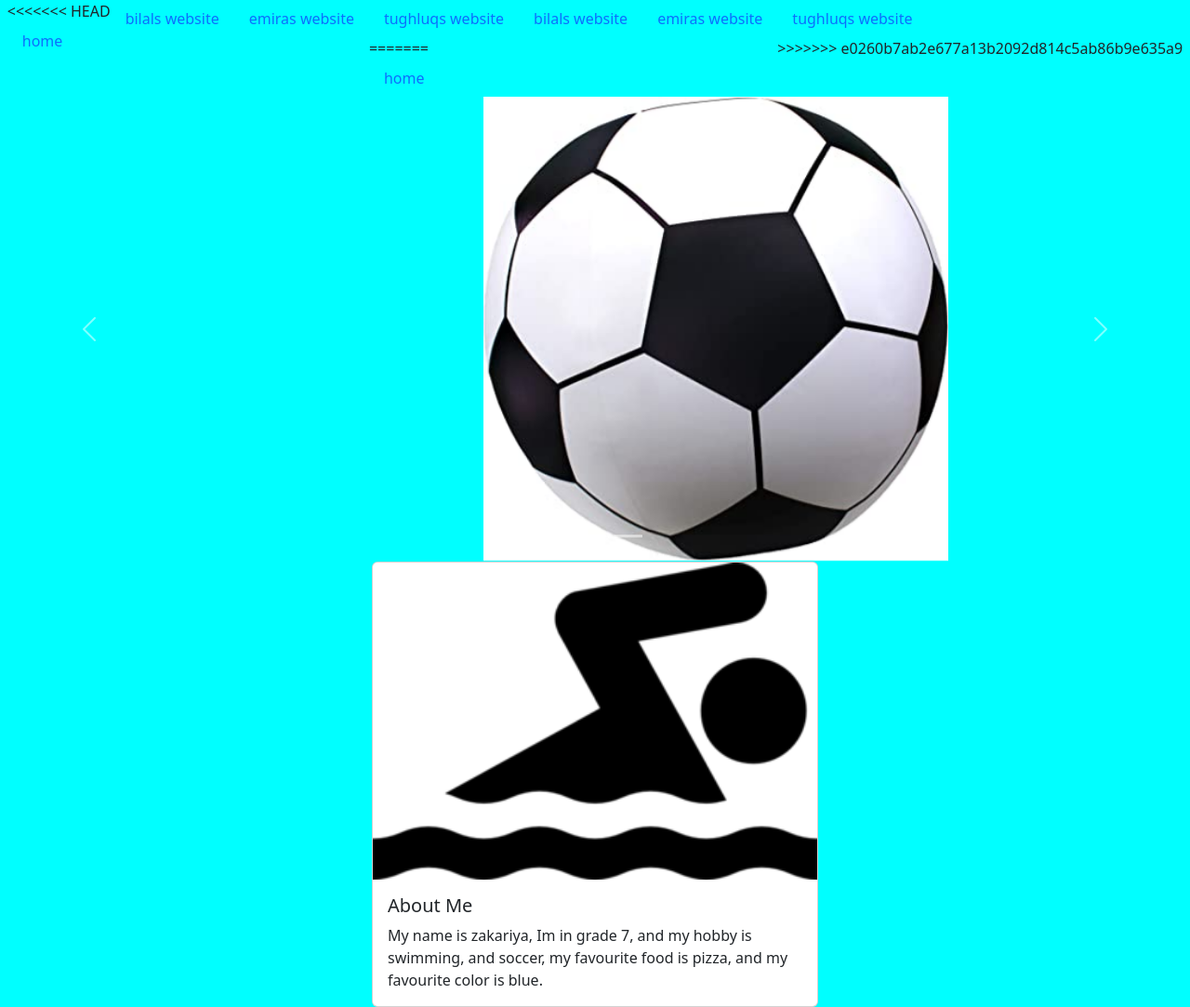
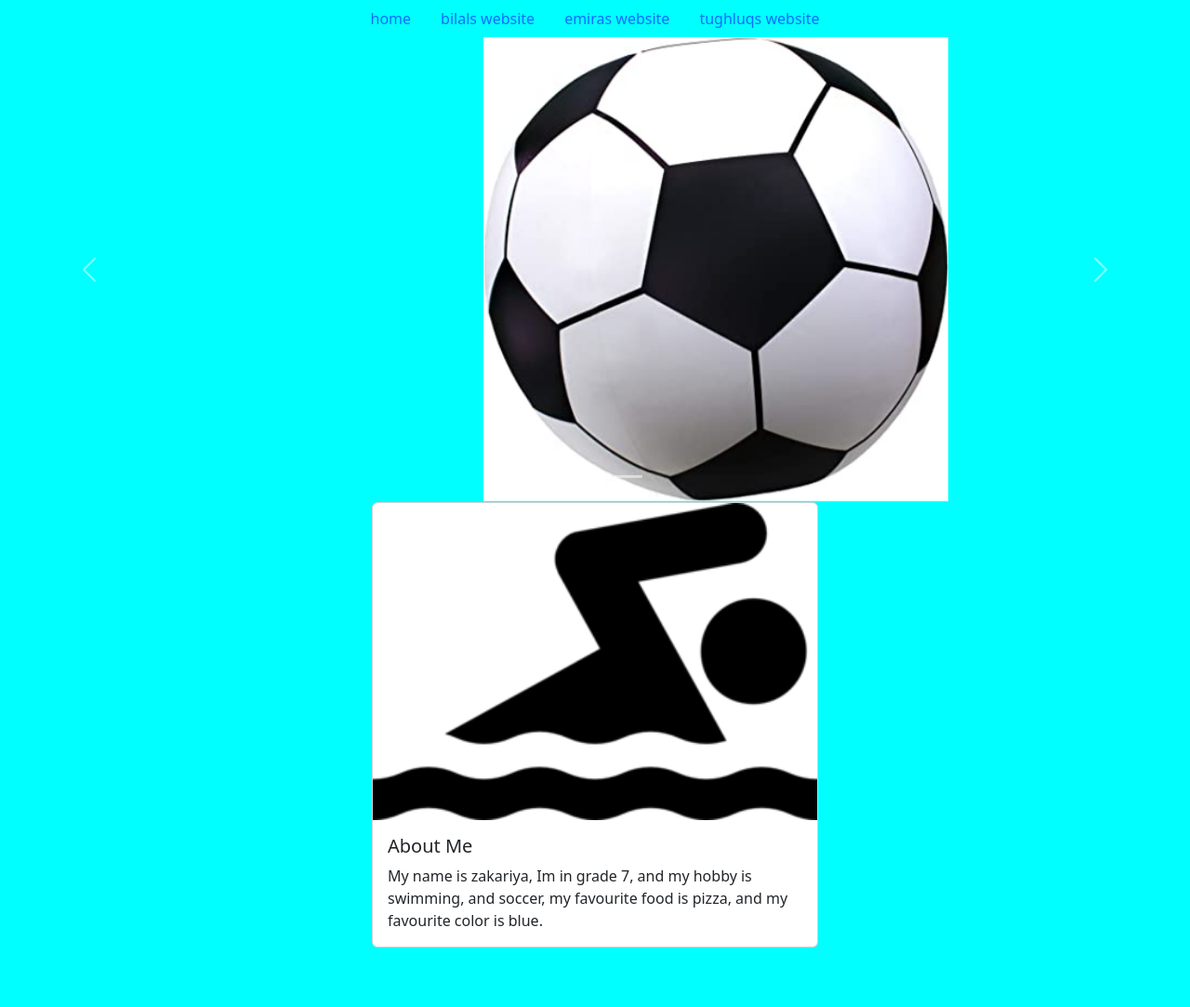
Before and after one commit to uyghurai/team4, a plain HTML site: page zakariya.html in a window 1280 px wide. Shown: the whole page at 93% size. After the commit the page ends 1019 px from the top, so only its background shows below. Drawn offline with nearby package versions, Linux system fonts and the light colour scheme.

Commit message:
Update zakariya.html

```diff
--- a/zakariya.html
+++ b/zakariya.html
@@ -43,7 +43,6 @@
 <body>
     <ul class="nav justify-content-center">
         <li class="nav-item">
-<<<<<<< HEAD
             <a class="nav-link active" aria-current="page" href="zakariya.html">home</a>
         </li>
         <li class="nav-item">
@@ -54,19 +53,6 @@
         </li>
         <li class="nav-item">
             <a class="nav-link" href="tughluq.html">tughluqs website</a>
-=======
-            <a class="nav-link active" aria-current="page" href="#">home</a>
-        </li>
-        <li class="nav-item">
-            <a class="nav-link" href="#">bilals website</a>
-        </li>
-        <li class="nav-item">
-            <a class="nav-link" href="#">emiras website</a>
-        </li>
-        <li class="nav-item">
-            <a class="nav-link">tughluqs website</a>
->>>>>>> e0260b7ab2e677a13b2092d814c5ab86b9e635a9
-        </li>
     </ul>
     <div id="carouselExampleIndicators" class="carousel slide" data-bs-ride="true">
         <div class="carousel-indicators">
```
